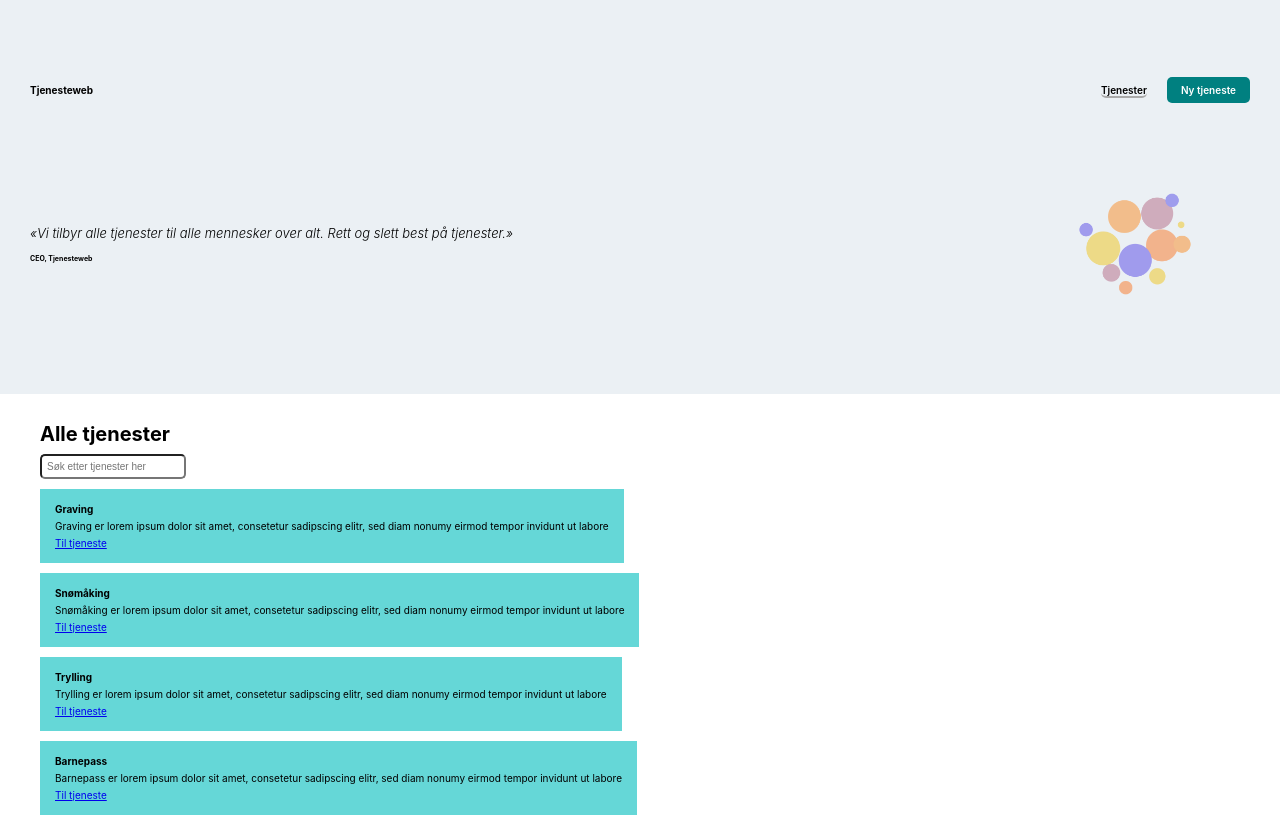
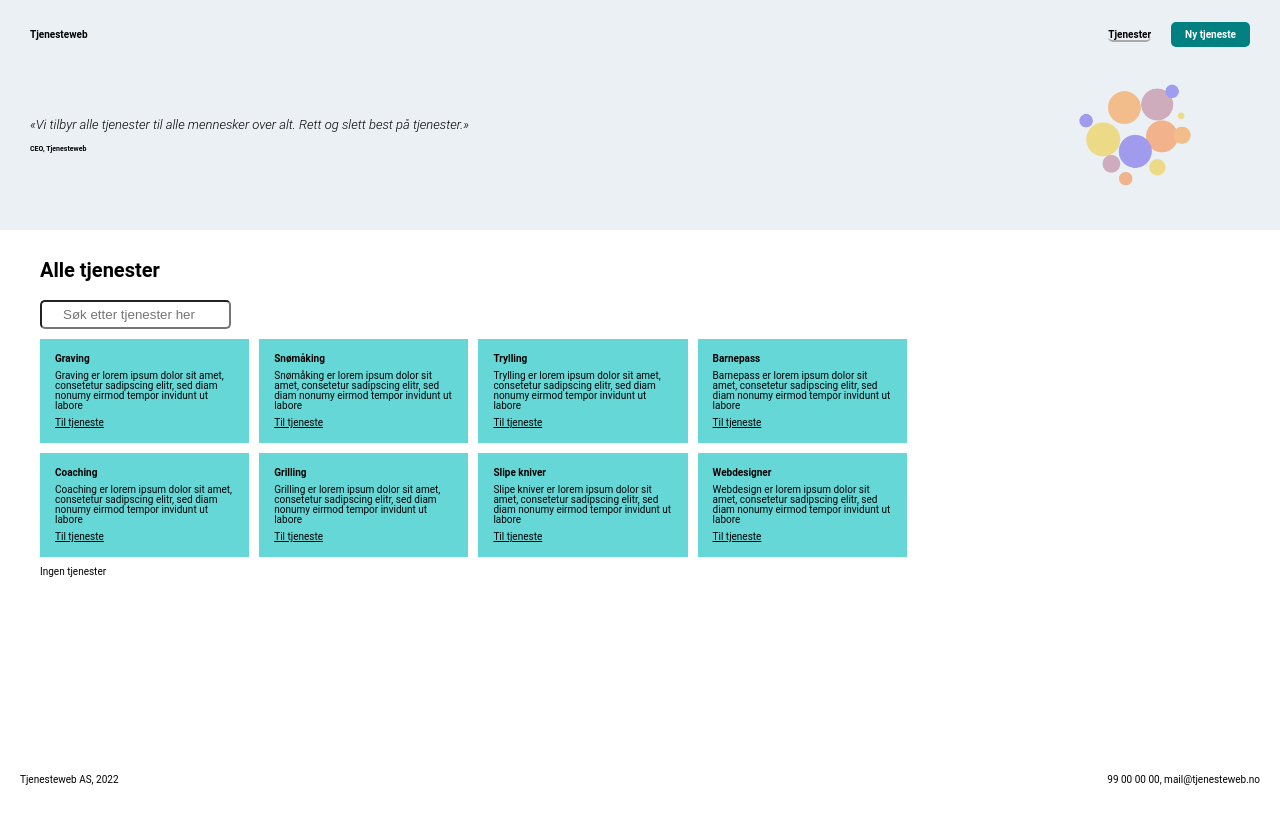
Before and after one commit to sofieH-karlsen/UIN_Exam, a React (Create React App) app in the folder react_oppgave_2_2/frontend/: page /tjenester in a window 1280 px wide. Shown: the top 817 px of the page. Built offline with nearby package versions, Linux system fonts and the light colour scheme.

Commit message:
Oppdatering av scss og nye klasser

```diff
--- a/react_oppgave_2_2/frontend/src/components/Card.js
+++ b/react_oppgave_2_2/frontend/src/components/Card.js
@@ -9,11 +9,10 @@ export default function Card({ key, title, preamble }) {
         <Title title={title} />
       </h3>
       <p>{preamble}</p>
-      <NavLink to="/tjenester/valgt-tjeneste">
+      <NavLink className="cardLink" to="/tjenester/valgt-tjeneste">
         {/* , link (props)} to={`/tjenester/${link}`} onClick={(select) => Service(select)} } TODO: Gjøre at når du klikker her blir det registrert hvilken URL du har valgt å gå inn på  */}
         Til tjeneste
       </NavLink>
-      {/* TODO: passe på at det er "tjenester" foran uansett om man går inn fra forsiden eller "TJENESTER" */}
     </article>
   )
 }
--- a/react_oppgave_2_2/frontend/src/components/Create.js
+++ b/react_oppgave_2_2/frontend/src/components/Create.js
@@ -38,10 +38,10 @@ export default function Create() {
           />
         </label>
         <label htmlFor="box">
-          <span>Farge på boks*</span>
+          <span>Boks*</span>
           <select data-testid="form_box" name="box" id="box">
             <option disabled value="">
-              Velg hex-farge
+              Velg farge på boksen her
             </option>
             {hexColors.map((hex) => (
               <option key={hex} value={hex}>
@@ -51,7 +51,7 @@ export default function Create() {
           </select>
         </label>
         <button data-testid="form_submit" type="submit">
-          Lag tjeneste
+          Lag ny tjeneste
         </button>
         {/* TODO: Vis riktig p avhengig av tilstanden */}
         <p data-testid="form_error">Fyll ut alle felter med *</p>
--- a/react_oppgave_2_2/frontend/src/components/Navigation.js
+++ b/react_oppgave_2_2/frontend/src/components/Navigation.js
@@ -4,6 +4,10 @@ import Title from './Title'
 export default function Navigation() {
   const linkStyle = ({ isActive }) => ({
     borderBottom: isActive ? '2px solid #a9a9a9' : 'none',
+  })
+
+  const styleBox = ({ isActive }) => ({
+    backgroundColor: isActive ? 'turquoise' : 'none',
   })
   /* GJØRE OM DENNE TIL UNDERLINE */
 
@@ -22,7 +26,7 @@ export default function Navigation() {
           </NavLink>
         </li>
         <li>
-          <NavLink className="active-nav newService" to="/ny" style={linkStyle}>
+          <NavLink className="active-nav newService" to="/ny" style={styleBox}>
             Ny tjeneste
           </NavLink>
         </li>
--- a/react_oppgave_2_2/frontend/src/styles/scss/main.scss
+++ b/react_oppgave_2_2/frontend/src/styles/scss/main.scss
@@ -6,7 +6,7 @@ html {
 
 body {
   margin: 0;
-  font-family: -apple-system, BlinkMacSystemFont, 'Segoe UI', 'Roboto', 'Oxygen',
+  font-family:'Roboto', -apple-system, BlinkMacSystemFont, 'Segoe UI',  'Oxygen',
     'Ubuntu', 'Cantarell', 'Fira Sans', 'Droid Sans', 'Helvetica Neue',
     sans-serif;
   -webkit-font-smoothing: antialiased;
@@ -114,29 +114,72 @@ main{
   grid-area: main;
   margin: 3rem 4rem;
   max-width: 70vw;
+  display: flex;
+  flex-direction: column;
+  gap: 1rem;
 
+  h2{
+    flex: 0;
+  }
 
-  // .services{
+  #search{
+    border-radius: 5px;
+    padding: 0.5rem;
+    text-align: center;
+  }
 
+  //DET SOM STÅR UNDER GJELDER SERVICE.JS
+  form{
+    flex: 1;
+    display: flex;
+    flex-direction: column;
+    margin: 0;
+    gap: 1rem;
 
+    label{
+      font-weight: 700;
+      display:flex;
+      flex-direction: column;
+      gap: 0.7rem;
 
-  // }
-  // label{
-      input{
-        border-radius: 5px;
-        padding: 0.5rem;
-        box-shadow: none;
-        margin-bottom: 1rem;
+      span{
+        flex: 1 0 auto;
       }
-    // }
+
+      input, select{
+          border-radius: 5px;
+          box-shadow: none;
+          background-color: rgb(240, 240, 240);
+          border-color: rgb(182, 182, 182);
+          flex: 1 0 1;
+      }
+    }
+    input, button, select{
+      padding: 0.5rem;
+      font-size: 1rem;
+    }
+    button{
+      background-color: rgb(22, 188, 135);
+      color: white;
+      border-radius: 5px;
+      max-width: 50%;
+      margin-top: 1rem;
+    }
+  }
 
   .ofCards{
     display: flex;
     flex-wrap: wrap;
     gap: 1rem;
+    margin:0;
+
+    p{
+      align-self: center;
+    }
 
     .card{
-    flex: 0 25% 15%;
+    flex: 0 1 20%;
+    min-width: 12rem;
     max-height: 50%;
     background-color: rgb(101, 215, 215);
     padding: 1.5rem;
@@ -144,6 +187,11 @@ main{
     flex-direction: column;
     gap: 0.7rem;
     }
+
+    .cardLink{
+      color: black;
+    }
+
   }
   // .servicePage{
 
@@ -152,20 +200,6 @@ main{
 
 }
 
-input{
-  font-size: 10px;
-  margin-bottom: 10px;
-  display:flex;
-  flex-direction: column;
-
-}
-
-button{
-  color: green;
-}
-
-
-// service
 
 
 aside{
```
